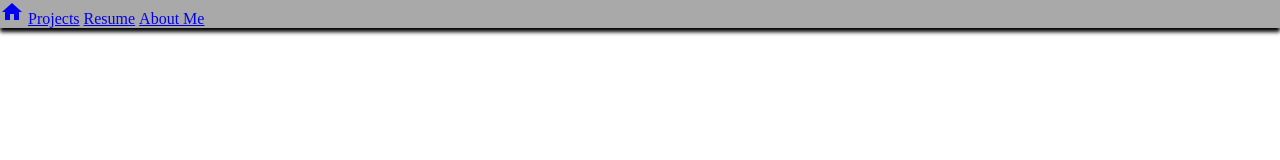
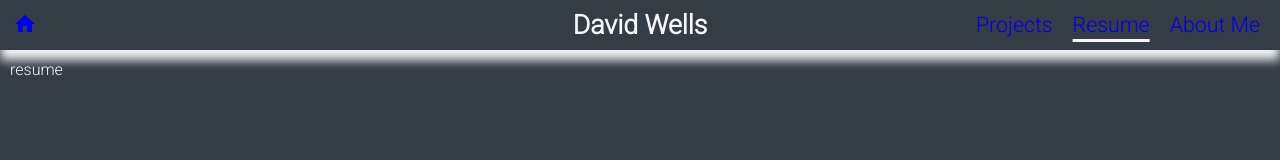
Before and after one commit to dwells2024/portfolio, a plain HTML site: page resume.html in a window 1280 px wide. Drawn offline with Linux system fonts and the light colour scheme.

Commit message:
styled nav bar 11/26

```diff
--- a/about.html
+++ b/about.html
@@ -5,13 +5,19 @@
       <link rel="stylesheet" href="styles.css">
       <link href="https://fonts.googleapis.com/icon?family=Material+Icons"
       rel="stylesheet">
+      <link rel="preconnect" href="https://fonts.googleapis.com">
+      <link rel="preconnect" href="https://fonts.gstatic.com" crossorigin>
+      <link href="https://fonts.googleapis.com/css2?family=Roboto:wght@300&display=swap" rel="stylesheet">
    </head>
+   </head>
+   <body>
       <nav>
          <ul>
-         <li><a href="index.html"><i class="material-icons">home</i></a></li>
+            <li class="home-button"><a href="index.html"><i class="material-icons">home</i></a></li>
+            <li class="nav-title">David Wells</li>
+            <li aria-current="page"><a href="about.html">About Me</a></li>
+            <li><a href="resume.html">Resume</a></li>
             <li><a href="index.html">Projects</a></li>
-         <li><a href="resume.html">Resume</a></li>
-         <li><a href="about.html">About Me</a></li>
          </ul>
       </nav>
       <main>
@@ -19,4 +25,5 @@
             about me
          </div>
       </main>
+   </body>
 </html>
--- a/resume.html
+++ b/resume.html
@@ -5,13 +5,19 @@
       <link rel="stylesheet" href="styles.css">
       <link href="https://fonts.googleapis.com/icon?family=Material+Icons"
       rel="stylesheet">
+      <link rel="preconnect" href="https://fonts.googleapis.com">
+      <link rel="preconnect" href="https://fonts.gstatic.com" crossorigin>
+      <link href="https://fonts.googleapis.com/css2?family=Roboto:wght@300&display=swap" rel="stylesheet">
    </head>
+   </head>
+   <body>
       <nav>
          <ul>
-         <li><a href="index.html"><i class="material-icons">home</i></a></li>
+            <li class="home-button"><a href="index.html"><i class="material-icons">home</i></a></li>
+            <li class="nav-title">David Wells</li>
+            <li><a href="about.html">About Me</a></li>
+            <li aria-current="page"><a href="resume.html">Resume</a></li>
             <li><a href="index.html">Projects</a></li>
-         <li><a href="resume.html">Resume</a></li>
-         <li><a href="about.html">About Me</a></li>
          </ul>
       </nav>
       <main>
@@ -19,4 +25,5 @@
             resume
          </div>
       </main>
+   </body>
 </html>
--- a/styles.css
+++ b/styles.css
@@ -1,24 +1,80 @@
+html, body {
+    height: 100%;
+    width: 100%;
+    margin: 0;
+    overflow: hidden;
+    font-family: 'Roboto', sans-serif;
+    color: whitesmoke;
+}
+
 nav {
-    background-color: darkgray;
+    background-color: rgb(52,61,70);
     position: fixed;
     top: 0px;
-    left: 0px;
+    /* left: 0px; */
     width: 100%;
-    box-shadow: 0px 4px 4px black;
+    height: 50px;
+    box-shadow: 0px 10px 10px whitesmoke;
+    font-size: 16pt;
 }
 
 nav [aria-current=page] {
-    background-color: #bbb;
-    color: #000;
-    border-bottom: .25em solid #444;
+    text-decoration: underline;
+    text-decoration-thickness: 3px;
+    text-underline-offset: 7px;
 }
 
 nav ul {
 	list-style-type: none;
-	margin: 0;
-	padding: 0;
+	margin: 0px;
+	padding: 0px;
+    height: 100%;
+    width: 100%;
 }
 
 nav li {
-	display: inline;
+	display: inline-flex;
+    float: right;
+    margin: 0px 20px 0px 0px;
+    width: auto;
+    height: 50px;
+    line-height: 50px;
+    vertical-align: middle;
+    justify-content: center;
 }
+
+nav li.nav-title {
+    position: fixed;
+    width: 200px;
+    left: 50%;
+    margin-left: -100px;
+    font-size: 20pt;
+    font-weight: bold;
+}
+
+nav li.home-button {
+    float: left;
+    width: 50px;
+    font-size: 1.5em;
+}
+
+nav li.home-button i {
+    background-size: 50px;
+}
+
+nav a {
+    text-decoration: none;
+}
+
+nav a:visited {
+    display: flex;
+    color: whitesmoke;
+}
+
+main {
+    padding-top: 60px;
+    height: 100%;
+    padding-left: 10px;
+    background-color: rgb(52,61,70);
+
+}
```
Also changed, not shown: index.html (+9 -3 lines). Lines whose indentation alone changed are shown as unchanged.
